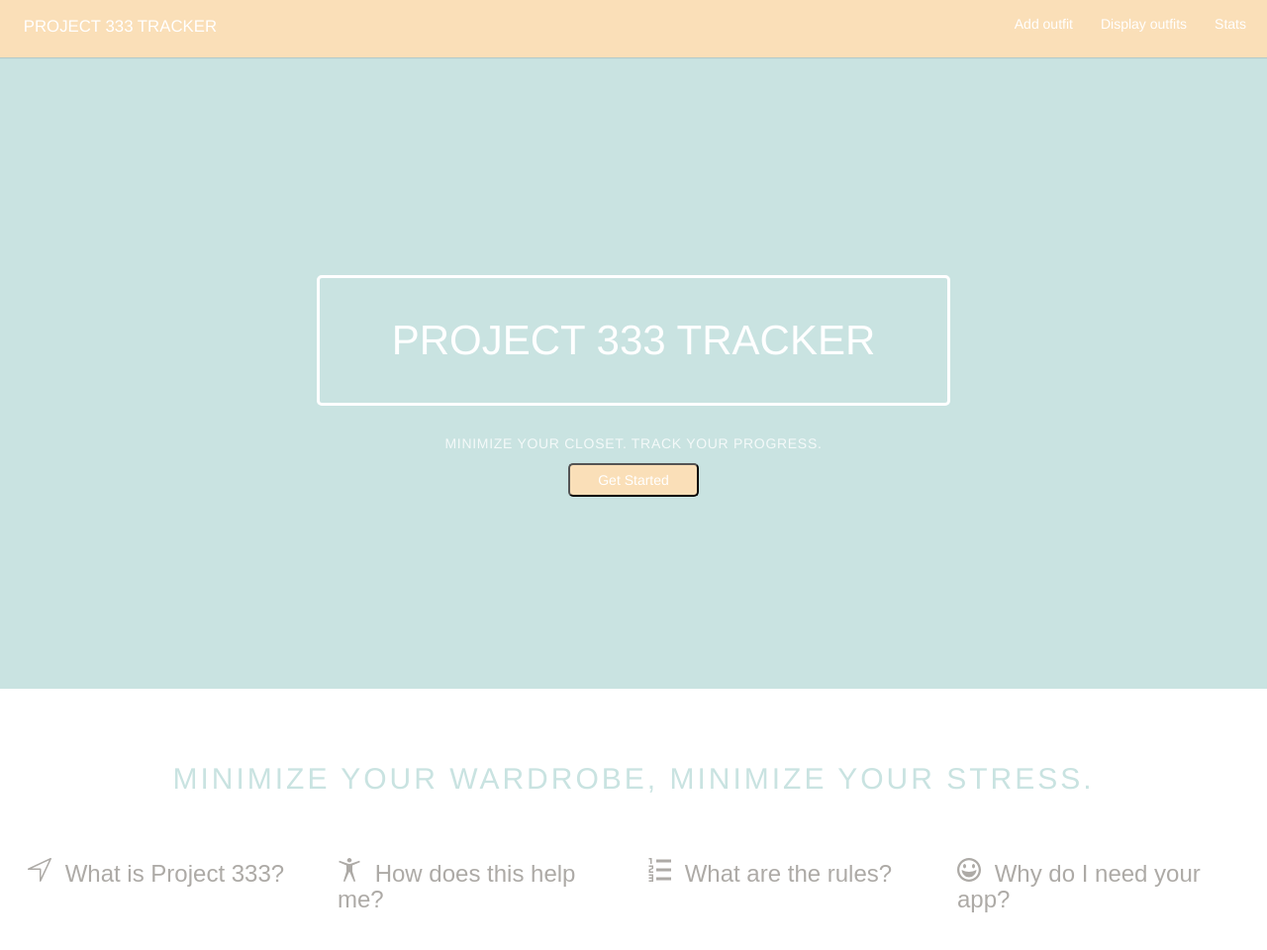
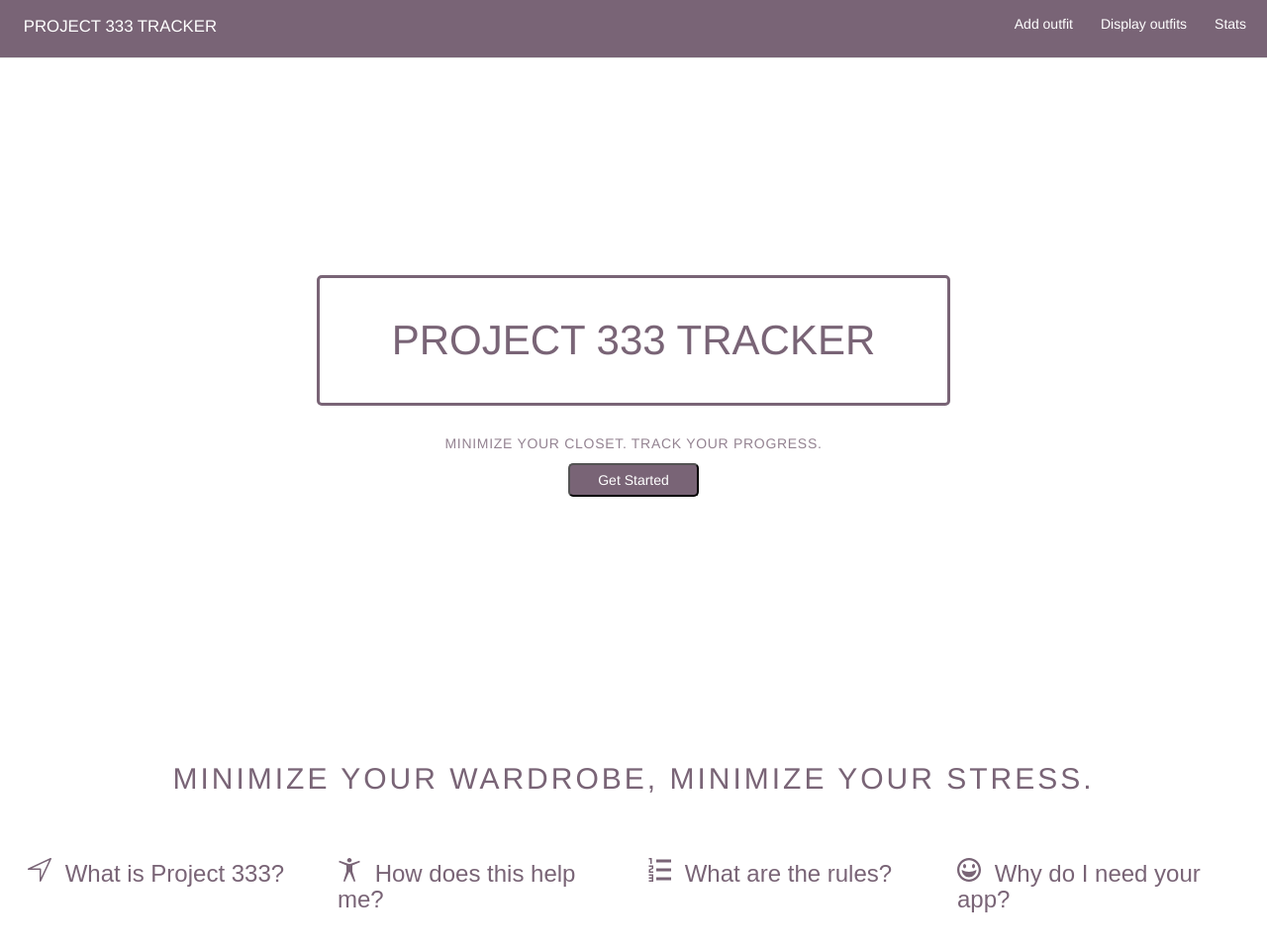
Before and after one commit to melodyplan/minimalistapp, a website: page public/index.html in a window 1280 px wide. Shown: the whole page at 99% size. Drawn offline with nearby package versions, Linux system fonts and the light colour scheme; no server answers.

Commit message:
changed styling for readability and more minimal look

```diff
--- a/public/index.css
+++ b/public/index.css
@@ -65,14 +65,14 @@ label {
  * -- BUTTON STYLES --
  */
 .sign-up {
-  background-color: #fadfb8;
+  background-color: #796476;
   color: white;
   padding: 0.5em 2em;
   border-radius: 5px;
 }
 
 .submit-button {
-  background-color: #c9e3e6;
+  background-color: #796476;
   color: white;
   padding: 0.5em 2em;
   border-radius: 5px;
@@ -93,7 +93,7 @@ a.pure-button-primary {
   padding: 0.5em;
   text-align: center;
   box-shadow: 0 1px 1px rgba(0, 0, 0, 0.10);
-  background: #fadfb8;
+  background: #796476;
   white-space: nowrap;
   width: 100%;
 }
@@ -135,7 +135,7 @@ a.pure-button-primary {
  */
 
 .splash-container {
-  background: #c9e3e1;
+  background: white;
   z-index: 1;
   overflow: hidden;
   /* The following styles are required for the "scroll-over" effect */
@@ -164,8 +164,8 @@ a.pure-button-primary {
 .splash-head {
   font-size: 20px;
   font-weight: bold;
-  color: white;
-  border: 3px solid white;
+  color: #796476;
+  border: 3px solid #796476;
   padding: 1em 1.6em;
   font-weight: 100;
   border-radius: 5px;
@@ -174,7 +174,7 @@ a.pure-button-primary {
 
 /* This is the subheading that appears on the blue section */
 .splash-subhead {
-  color: white;
+  color: #796476;
   letter-spacing: 0.05em;
   opacity: 0.8;
 }
@@ -204,7 +204,7 @@ a.pure-button-primary {
   text-transform: uppercase;
   letter-spacing: 0.1em;
   margin: 2em 0 1em;
-  color: #c9e3e1;
+  color: #796476;
 }
 
 /* This is a modifier class used when the content-head is inside a ribbon */
@@ -214,7 +214,7 @@ a.pure-button-primary {
 
 /* This is the class used for the content sub-headers (<h3>) */
 .content-subhead {
-  color: #adaaa6;
+  color: #796476;
 }
 .content-subhead svg {
   margin-right: 7px;
@@ -228,7 +228,7 @@ a.pure-button-primary {
 .dropdown-content {
   display: none;
   position: absolute;
-  background-color: #c9e3e1;
+  background-color: #796476;
   color: white;
   min-width: 350px;
   overflow: auto;
@@ -317,7 +317,7 @@ a.pure-button-primary {
   width: 450px;
   padding: 10px 25px 20px 25px;
   border-radius: 5px;
-  box-shadow: 3px 4px 10px 4px #c9e3e6;
+  box-shadow: 3px 4px 10px 4px #796476;
   margin-top: 0%;
   margin-left: 30%;
   margin-bottom: 10%;
--- a/public/index.html
+++ b/public/index.html
@@ -50,7 +50,7 @@
             <h3 class="content-subhead">
               <svg version="1.1" class="icon" xmlns="http://www.w3.org/2000/svg" width="24" height="24" viewBox="0 0 32 32">
               <title>compass</title>
-              <path style="fill:#adaaa6" d="M17 32c-0.072 0-0.144-0.008-0.217-0.024-0.458-0.102-0.783-0.507-0.783-0.976v-15h-15c-0.469 0-0.875-0.326-0.976-0.783s0.129-0.925 0.553-1.123l30-14c0.381-0.178 0.833-0.098 1.13 0.199s0.377 0.749 0.199 1.13l-14 30c-0.167 0.358-0.524 0.577-0.906 0.577zM5.508 14h11.492c0.552 0 1 0.448 1 1v11.492l10.931-23.423-23.423 10.931z"></path>
+              <path style="fill:#796476" d="M17 32c-0.072 0-0.144-0.008-0.217-0.024-0.458-0.102-0.783-0.507-0.783-0.976v-15h-15c-0.469 0-0.875-0.326-0.976-0.783s0.129-0.925 0.553-1.123l30-14c0.381-0.178 0.833-0.098 1.13 0.199s0.377 0.749 0.199 1.13l-14 30c-0.167 0.358-0.524 0.577-0.906 0.577zM5.508 14h11.492c0.552 0 1 0.448 1 1v11.492l10.931-23.423-23.423 10.931z"></path>
               </svg>
                 <span>What is Project 333?</span>
             </h3>
@@ -64,8 +64,8 @@
             <h3 class="content-subhead">
               <svg version="1.1" xmlns="http://www.w3.org/2000/svg" width="24" height="24" viewBox="0 0 32 32">
               <title>accessibility</title>
-              <path style="fill:#adaaa6" d="M13 3c0-1.657 1.343-3 3-3s3 1.343 3 3c0 1.657-1.343 3-3 3s-3-1.343-3-3z"></path>
-              <path style="fill:#adaaa6" d="M20 10l10.3-4.443-0.743-1.857-12.557 4.3h-2l-12.557-4.3-0.743 1.857 10.3 4.443v8l-4.102 13.268 1.87 0.709 5.804-12.977h0.857l5.804 12.977 1.87-0.709-4.102-13.268z"></path>
+              <path style="fill:#796476" d="M13 3c0-1.657 1.343-3 3-3s3 1.343 3 3c0 1.657-1.343 3-3 3s-3-1.343-3-3z"></path>
+              <path style="fill:#796476" d="M20 10l10.3-4.443-0.743-1.857-12.557 4.3h-2l-12.557-4.3-0.743 1.857 10.3 4.443v8l-4.102 13.268 1.87 0.709 5.804-12.977h0.857l5.804 12.977 1.87-0.709-4.102-13.268z"></path>
               </svg>
                 <span>How does this help me?</span>
               </h3>
@@ -79,7 +79,7 @@
             <h3 class="content-subhead">
               <svg version="1.1" xmlns="http://www.w3.org/2000/svg" width="24" height="24" viewBox="0 0 32 32">
               <title>list-numbered</title>
-              <path style="fill:#adaaa6" d="M12 26h20v4h-20zM12 14h20v4h-20zM12 2h20v4h-20zM6 0v8h-2v-6h-2v-2zM4 16.438v1.563h4v2h-6v-4.563l4-1.875v-1.563h-4v-2h6v4.563zM8 22v10h-6v-2h4v-2h-4v-2h4v-2h-4v-2z"></path>
+              <path style="fill:#796476" d="M12 26h20v4h-20zM12 14h20v4h-20zM12 2h20v4h-20zM6 0v8h-2v-6h-2v-2zM4 16.438v1.563h4v2h-6v-4.563l4-1.875v-1.563h-4v-2h6v4.563zM8 22v10h-6v-2h4v-2h-4v-2h4v-2h-4v-2z"></path>
               </svg>
               <span>What are the rules?</span>
             </h3>
@@ -97,7 +97,7 @@
             <h3 class="content-subhead">
               <svg version="1.1" xmlns="http://www.w3.org/2000/svg" width="24" height="24" viewBox="0 0 32 32">
               <title>happy</title>
-              <path style="fill:#adaaa6" d="M16 32c8.837 0 16-7.163 16-16s-7.163-16-16-16-16 7.163-16 16 7.163 16 16 16zM16 3c7.18 0 13 5.82 13 13s-5.82 13-13 13-13-5.82-13-13 5.82-13 13-13zM16 18.711c3.623 0 7.070-0.963 10-2.654-0.455 5.576-4.785 9.942-10 9.942s-9.544-4.371-10-9.947c2.93 1.691 6.377 2.658 10 2.658zM8 11c0-1.657 0.895-3 2-3s2 1.343 2 3c0 1.657-0.895 3-2 3s-2-1.343-2-3zM20 11c0-1.657 0.895-3 2-3s2 1.343 2 3c0 1.657-0.895 3-2 3s-2-1.343-2-3z"></path>
+              <path style="fill:#796476" d="M16 32c8.837 0 16-7.163 16-16s-7.163-16-16-16-16 7.163-16 16 7.163 16 16 16zM16 3c7.18 0 13 5.82 13 13s-5.82 13-13 13-13-5.82-13-13 5.82-13 13-13zM16 18.711c3.623 0 7.070-0.963 10-2.654-0.455 5.576-4.785 9.942-10 9.942s-9.544-4.371-10-9.947c2.93 1.691 6.377 2.658 10 2.658zM8 11c0-1.657 0.895-3 2-3s2 1.343 2 3c0 1.657-0.895 3-2 3s-2-1.343-2-3zM20 11c0-1.657 0.895-3 2-3s2 1.343 2 3c0 1.657-0.895 3-2 3s-2-1.343-2-3z"></path>
               </svg>
               <span>Why do I need your app?</span>
             </h3>
```
